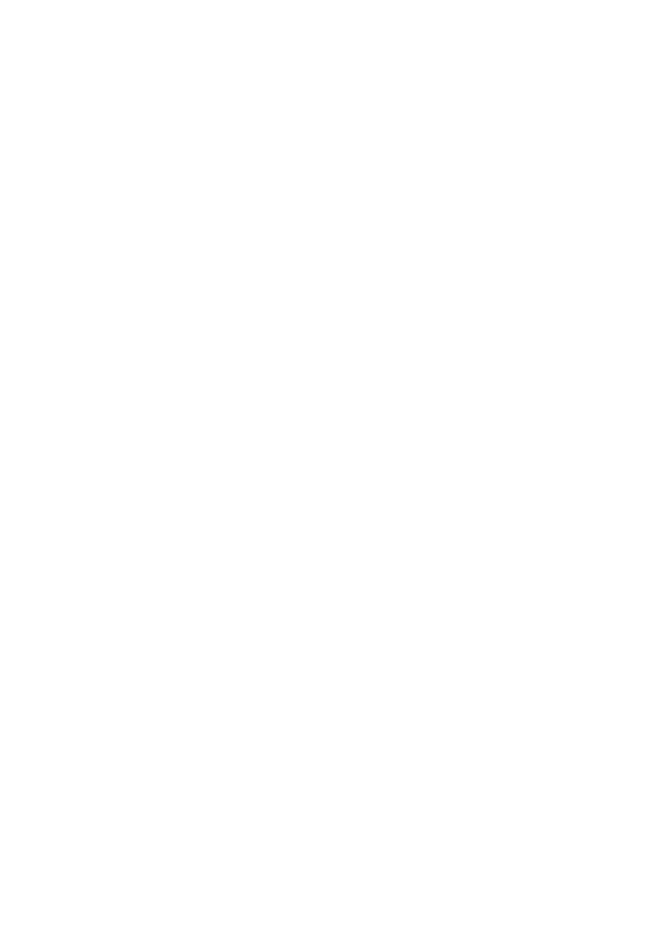
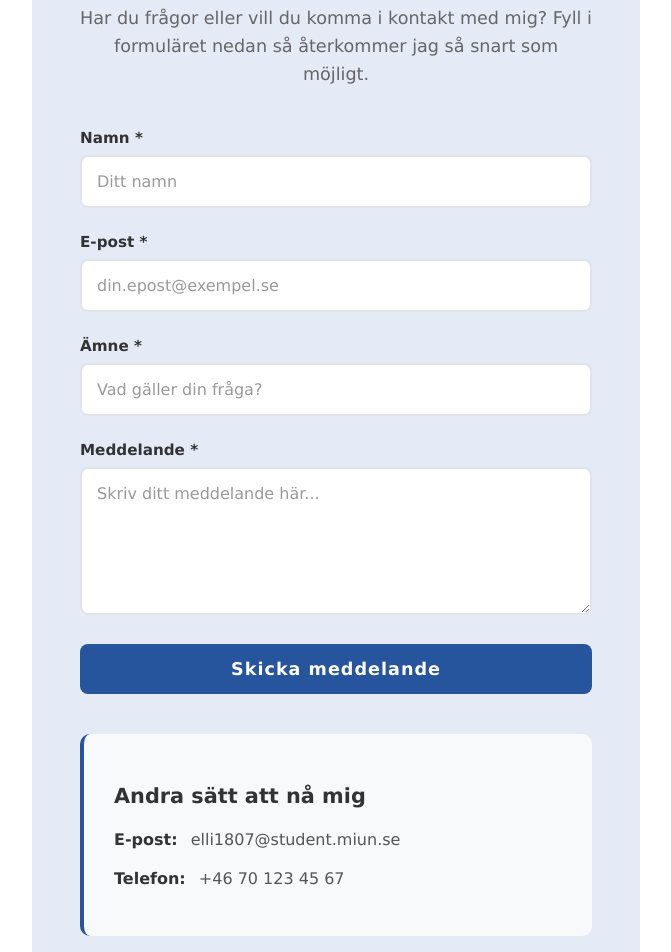
Before and after one commit to ellenliden/dt208g_moment5, an Angular app: page /contact in a window 1280 px wide. Shown: the part 260-1212 px from the top of the page, without its empty margins (304-975 px from the left). Before the commit the page ends 800 px from the top, so only its background shows below. Built offline with nearby package versions, Linux system fonts and the light colour scheme.

Commit message:
lagt till kontaktförmulär och stylat det

```diff
--- a/src/app/contact/contact.css
+++ b/src/app/contact/contact.css
@@ -0,0 +1,205 @@
+.contact-container {
+  background: none;
+  padding: 4rem 2rem;
+  display: flex;
+  justify-content: center;
+  align-items: center;
+  font-family: "Lucida Sans", "Lucida Sans Regular", "Lucida Grande",
+    "Lucida Sans Unicode", Geneva, Verdana, sans-serif;
+  padding-bottom: 14rem;
+}
+
+.contact-content {
+  background: rgb(229, 234, 247);
+  padding: 4rem;
+  max-width: 38rem;
+  width: 100%;
+  box-sizing: border-box;
+}
+
+.contact-content h1 {
+  color: #333;
+  text-align: center;
+  margin-bottom: 10px;
+  font-size: 2.2rem;
+  font-weight: 700;
+}
+
+.contact-intro {
+  text-align: center;
+  color: #666;
+  margin-bottom: 40px;
+  font-size: 1.1rem;
+  line-height: 1.6;
+}
+
+.contact-form {
+  margin-bottom: 40px;
+}
+
+.form-group {
+  margin-bottom: 25px;
+}
+
+.form-group label {
+  display: block;
+  margin-bottom: 8px;
+  color: #333;
+  font-weight: 600;
+  font-size: 0.95rem;
+}
+
+.form-group input,
+.form-group textarea {
+  width: 100%;
+  padding: 15px;
+  border: 2px solid #e1e5e9;
+  border-radius: 8px;
+  font-size: 1rem;
+  transition: all 0.3s ease;
+  box-sizing: border-box;
+  font-family: inherit;
+}
+
+.form-group input:focus,
+.form-group textarea:focus {
+  outline: none;
+  border-color: #1e4989;
+  box-shadow: 0 0 0 3px rgba(102, 126, 234, 0.1);
+}
+
+.form-group input::placeholder,
+.form-group textarea::placeholder {
+  color: #999;
+}
+
+.form-group textarea {
+  resize: vertical;
+  min-height: 120px;
+}
+
+.submit-btn {
+  background: #26559d;
+  color: white;
+  border: none;
+  padding: 15px 30px;
+  border-radius: 8px;
+  font-size: 1.1rem;
+  font-weight: 600;
+  cursor: pointer;
+  transition: all 0.3s ease;
+  width: 100%;
+  letter-spacing: 1px;
+  font-family: "Lucida Sans", "Lucida Sans Regular", "Lucida Grande",
+    "Lucida Sans Unicode", Geneva, Verdana, sans-serif;
+}
+
+.submit-btn:hover {
+  transform: translateY(-2px);
+  background: #1e4989;
+}
+
+.submit-btn:active {
+  transform: translateY(0);
+}
+
+.contact-info {
+  background: #f8f9fa;
+  padding: 30px;
+  border-radius: 10px;
+  border-left: 4px solid #26559d;
+}
+
+.contact-info h3 {
+  color: #333;
+  margin-bottom: 20px;
+  font-size: 1.3rem;
+  font-weight: 600;
+}
+
+.info-item {
+  margin-bottom: 15px;
+  color: #555;
+  font-size: 1rem;
+  line-height: 1.5;
+}
+
+.info-item strong {
+  color: #333;
+  margin-right: 8px;
+}
+
+/* Responsive design */
+
+/* Mobil (upp till 480px) */
+@media (max-width: 480px) {
+  .contact-container {
+    padding: 2rem 1rem;
+    background: rgb(229, 234, 247);
+  }
+
+  .contact-content {
+    padding: 2rem 1.5rem;
+    max-width: 100%;
+  }
+
+  .contact-content h1 {
+    font-size: 1.8rem;
+  }
+
+  .contact-intro {
+    font-size: 1rem;
+  }
+
+  .form-group input,
+  .form-group textarea {
+    padding: 12px;
+  }
+
+  .submit-btn {
+    padding: 12px 25px;
+    font-size: 1rem;
+  }
+}
+
+/* Surfplatta (481px - 768px) */
+@media (min-width: 481px) and (max-width: 768px) {
+  .contact-container {
+    padding: 0rem 0rem;
+    background: rgb(229, 234, 247);
+  }
+
+  .contact-content {
+    padding: 2rem 0.8rem;
+    max-width: 90%;
+  }
+
+  .contact-content h1 {
+    font-size: 2rem;
+  }
+
+  .contact-intro {
+    font-size: 1.05rem;
+  }
+}
+
+/* Desktop (768px+) */
+@media (min-width: 769px) {
+  .contact-container {
+    padding: 4rem 2rem;
+    padding-bottom: 4rem;
+  }
+
+  .contact-content {
+    padding: 3rem;
+    max-width: 38rem;
+  }
+
+  .contact-content h1 {
+    font-size: 2.2rem;
+  }
+
+  .contact-intro {
+    font-size: 1.1rem;
+  }
+}
--- a/src/app/contact/contact.html
+++ b/src/app/contact/contact.html
@@ -1 +1,69 @@
-<p>contact works!</p>
+<div class="contact-container">
+  <div class="contact-content">
+    <h1>Kontakta mig</h1>
+    <p class="contact-intro">
+      Har du frågor eller vill du komma i kontakt med mig? Fyll i formuläret
+      nedan så återkommer jag så snart som möjligt.
+    </p>
+
+    <form class="contact-form" (ngSubmit)="onSubmit()">
+      <div class="form-group">
+        <label for="name">Namn *</label>
+        <input
+          type="text"
+          id="name"
+          name="name"
+          [(ngModel)]="contactForm.name"
+          required
+          placeholder="Ditt namn"
+        />
+      </div>
+
+      <div class="form-group">
+        <label for="email">E-post *</label>
+        <input
+          type="email"
+          id="email"
+          name="email"
+          [(ngModel)]="contactForm.email"
+          required
+          placeholder="din.epost&#64;exempel.se"
+        />
+      </div>
+
+      <div class="form-group">
+        <label for="subject">Ämne *</label>
+        <input
+          type="text"
+          id="subject"
+          name="subject"
+          [(ngModel)]="contactForm.subject"
+          required
+          placeholder="Vad gäller din fråga?"
+        />
+      </div>
+
+      <div class="form-group">
+        <label for="message">Meddelande *</label>
+        <textarea
+          id="message"
+          name="message"
+          [(ngModel)]="contactForm.message"
+          required
+          rows="6"
+          placeholder="Skriv ditt meddelande här..."
+        ></textarea>
+      </div>
+
+      <button type="submit" class="submit-btn">Skicka meddelande</button>
+    </form>
+
+    <div class="contact-info">
+      <h3>Andra sätt att nå mig</h3>
+      <div class="info-item">
+        <strong>E-post:</strong> elli1807&#64;student.miun.se
+      </div>
+      <div class="info-item"><strong>Telefon:</strong> +46 70 123 45 67</div>
+    </div>
+  </div>
+</div>
--- a/src/app/contact/contact.ts
+++ b/src/app/contact/contact.ts
@@ -1,11 +1,31 @@
 import { Component } from '@angular/core';
+import { FormsModule } from '@angular/forms';
 
 @Component({
   selector: 'app-contact',
-  imports: [],
+  imports: [FormsModule],
   templateUrl: './contact.html',
-  styleUrl: './contact.css'
+  styleUrl: './contact.css',
 })
 export class Contact {
+  contactForm = {
+    name: '',
+    email: '',
+    subject: '',
+    message: '',
+  };
 
+  onSubmit() {
+    console.log('Form submitted:', this.contactForm);
+    // Här kan du lägga till logik för att skicka formuläret
+    alert('Tack för ditt meddelande! Vi återkommer så snart som möjligt.');
+
+    // Återställ formuläret
+    this.contactForm = {
+      name: '',
+      email: '',
+      subject: '',
+      message: '',
+    };
+  }
 }
```
